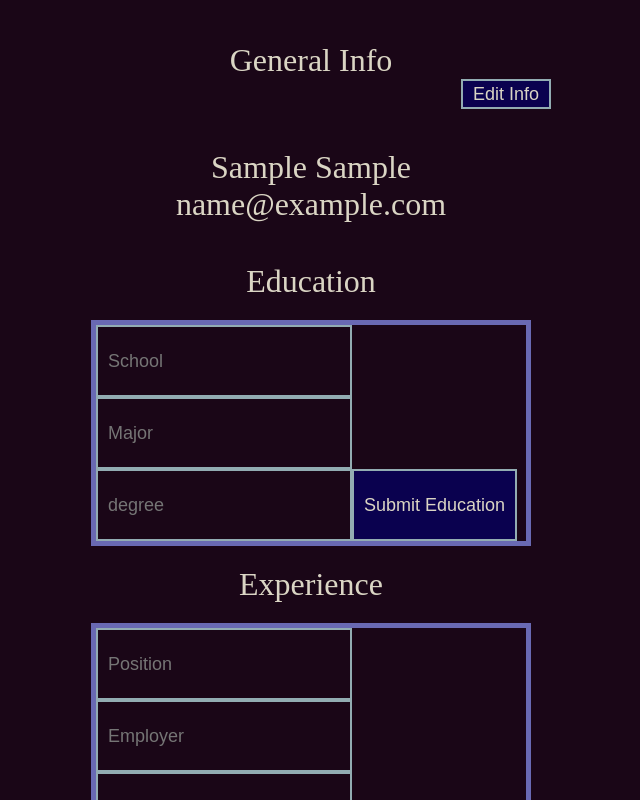
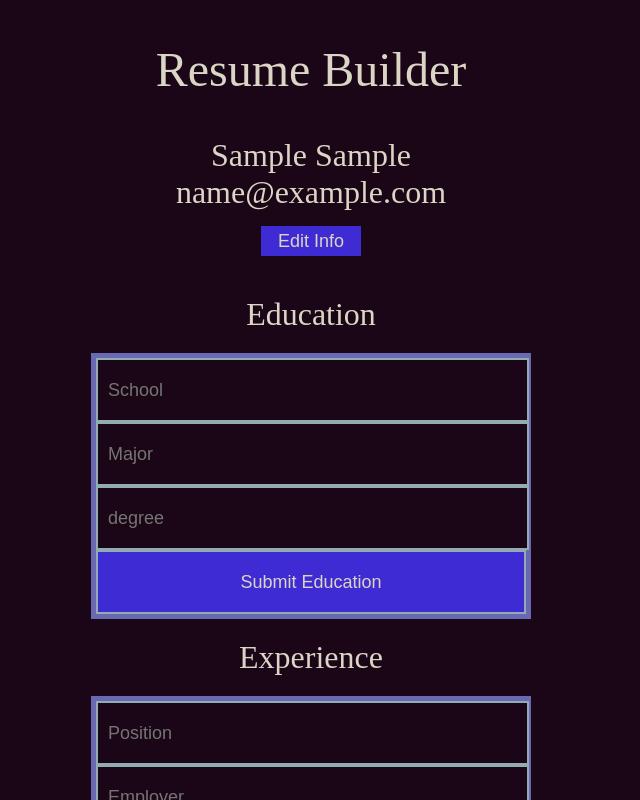
Before and after one commit to msespos/cv-app, a React (Create React App) app: page / in a window 1280 px wide. Both pictures are taken after typing "Sample", "Sample", "name@example.com" into the empty fields and a click on the button "Submit Info". Shown: the top 800 px of the page, without its empty margins (329-969 px from the left). Built offline with nearby package versions, Linux system fonts and the light colour scheme.

Commit message:
Style second draft of app

```diff
--- a/src/App.js
+++ b/src/App.js
@@ -7,7 +7,7 @@ class App extends Component {
   render() {
     return (
       <div style={{maxWidth: "60ch", margin: "0 auto"}}>
-        <div style={{fontSize: "xx-large", textAlign: "center"}}>General Info</div>
+        <div style={{fontSize: "xxx-large", textAlign: "center"}}>Resume Builder</div>
         <GeneralInfo />
         <div style={{fontSize: "xx-large", textAlign: "center"}}>Education</div>
         <Education />
--- a/src/components/DisplayedExperience.js
+++ b/src/components/DisplayedExperience.js
@@ -4,10 +4,8 @@ class DisplayedExperience extends Component {
   render() {
     return (
       <div key={this.props.experience.id}>
-        <em>Position:</em> {this.props.experience.position}
-        <em> --- Employer:</em> {this.props.experience.employer}
-        <em> --- Dates:</em> {this.props.experience.dates}
-        <em> --- Duties:</em> {this.props.experience.duties}
+        {this.props.experience.position} &#x2022; {this.props.experience.employer}<br></br>
+        {this.props.experience.duties} &#x2022; {this.props.experience.dates}
       </div>
     )
   }
--- a/src/components/GeneralInfo.js
+++ b/src/components/GeneralInfo.js
@@ -85,9 +85,6 @@ class GeneralInfo extends Component {
     } else {
       return (
         <div>
-          <div className="tiny-edit-button-container">
-            <button className="tiny-edit-button" onClick={this.toggleDisplay}>Edit Info</button>
-          </div>
           <div className="title-display">
             <div>
               {this.state.firstName + " " + this.state.lastName}
@@ -96,6 +93,9 @@ class GeneralInfo extends Component {
               {this.state.email}
             </div>
           </div>
+          <div className="tiny-edit-button-container">
+            <button className="tiny-edit-button" onClick={this.toggleDisplay}>Edit Info</button>
+          </div>
         </div>
       )
     }
--- a/src/styles/Education.css
+++ b/src/styles/Education.css
@@ -5,7 +5,7 @@
 }
 
 .education-display, .education-line-item {
-  font-size: xx-large;
+  font-size: large;
   display: flex;
   justify-content: center;
   align-items: center;
@@ -15,11 +15,23 @@
   flex-direction: column;
 }
 
+.education-line-item {
+  display: flex;
+  justify-content: space-between;
+}
+
 .education-edit-button, .education-add-button {
   display: inline-flex;
   align-items: center;
   height: 20px;
-  margin: 10px 30px;
+  margin: 10px;
+  width: 50px;
+  border: none;
+}
+
+.education-add-button {
+  width: 140px;
+  margin-bottom: 40px;
 }
 
 .education-with-add-button {
--- a/src/styles/Experience.css
+++ b/src/styles/Experience.css
@@ -5,7 +5,7 @@
 }
 
 .experience-display, .experience-line-item {
-  font-size: xx-large;
+  font-size: large;
   display: flex;
   justify-content: center;
   align-items: center;
@@ -15,11 +15,22 @@
   flex-direction: column;
 }
 
+.experience-line-item {
+  display: flex;
+  justify-content: space-between;
+}
+
 .experience-edit-button, .experience-add-button {
   display: inline-flex;
   align-items: center;
   height: 20px;
-  margin: 10px 30px;
+  margin: 10px;
+  width: 50px;
+  border: none;
+}
+
+.experience-add-button {
+  width: 150px;
 }
 
 .experience-with-add-button {
--- a/src/styles/GeneralInfo.css
+++ b/src/styles/GeneralInfo.css
@@ -18,26 +18,31 @@ form {
 }
 
 input, button {
+  width: 95%;
   padding: 20px 10px;
-  line-height: 28px;
+  line-height: 20px;
   font-size: 18px;
   border: 2px solid rgb(146, 172, 178);
 }
 
 button {
+  width: 100%;
   align-self: flex-start;
-  background-color: #0a014fff;
+  background-color: rgb(62, 43, 212);
 }
 
 .tiny-edit-button-container {
   display: flex;
-  justify-content: flex-end;
+  justify-content: center;
 }
 
 .tiny-edit-button {
+  border: none;
   padding: 10px;
   line-height: 5px;
   height: 30px;
+  width: 100px;
+  margin: 15px 0px 40px;
 }
 
 .title-edit {
@@ -51,5 +56,5 @@ button {
   display: flex;
   flex-direction: column;
   align-items: center;
-  padding: 40px;
+  padding: 40px 40px 0px 40px;
 }
```
